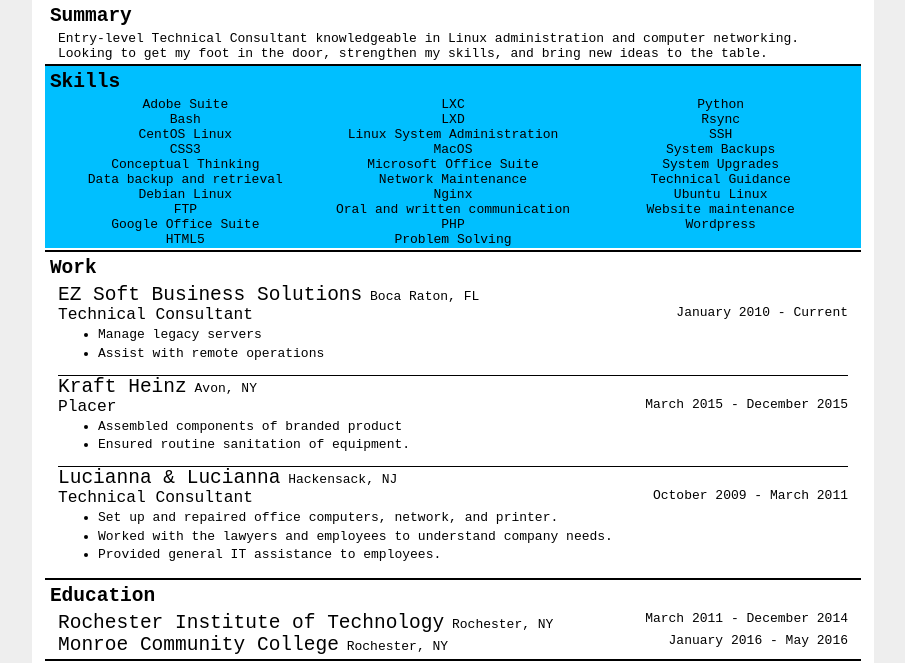
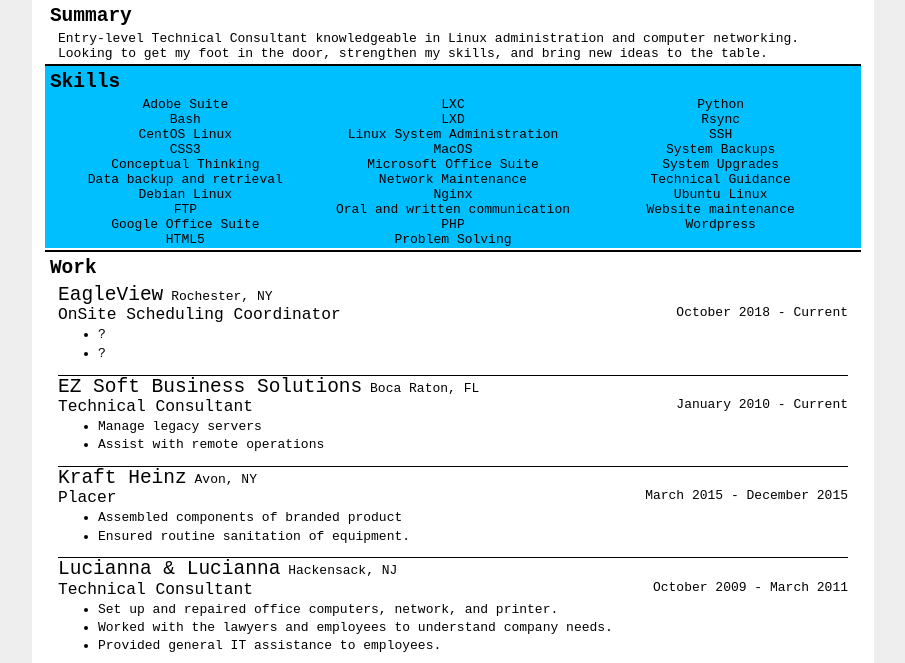
Before and after one commit to 19wolf/19wolf.github.io, a plain HTML site: page index.html in a window 1280 px wide. Shown: the part 96-759 px from the top of the page, without its empty margins (187-1092 px from the left). Drawn offline with Linux system fonts and the light colour scheme.

Commit message:
Add job
Added EagleView job, need to hammer out job roles

```diff
--- a/index.html
+++ b/index.html
@@ -70,6 +70,22 @@
     </section>
     <section id="work">
         <h2>Work</h2>
+        <article class="job">
+            <div class="company">
+                <span class="name">EagleView</span>
+                <span class="location">Rochester, NY</span>
+            </div>
+            <div class="position">
+                <span class="jobtitle">OnSite Scheduling Coordinator</span>
+                <span class="dates">October 2018 - Current</span>
+                <div class="description">
+                    <ul>
+                        <li>?</li>
+                        <li>?</li>
+                    </ul>
+                </div>
+            </div>
+        </article>
         <article class="job">
             <div class="company">
                 <span class="name">EZ Soft Business Solutions</span>
```
